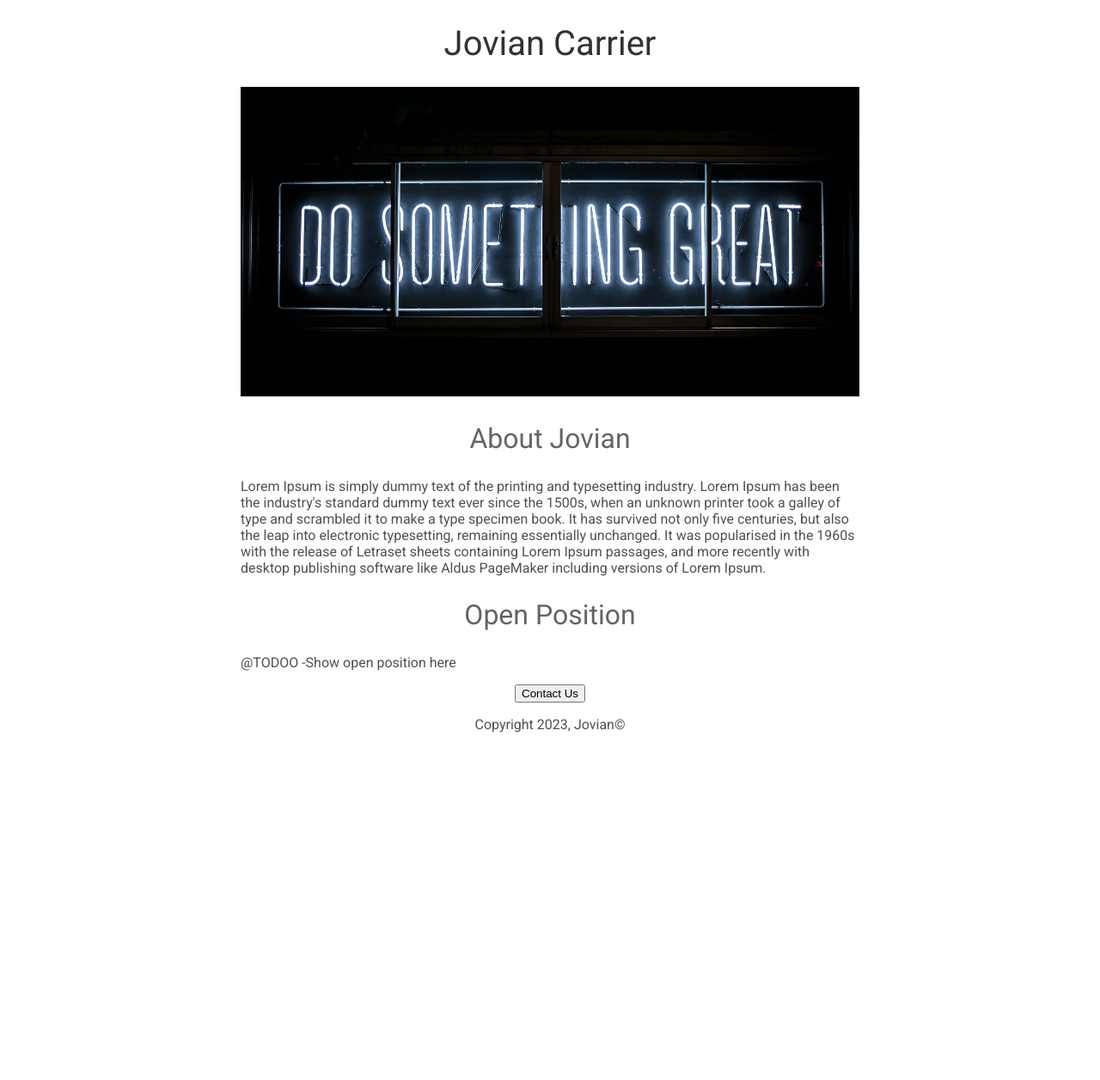
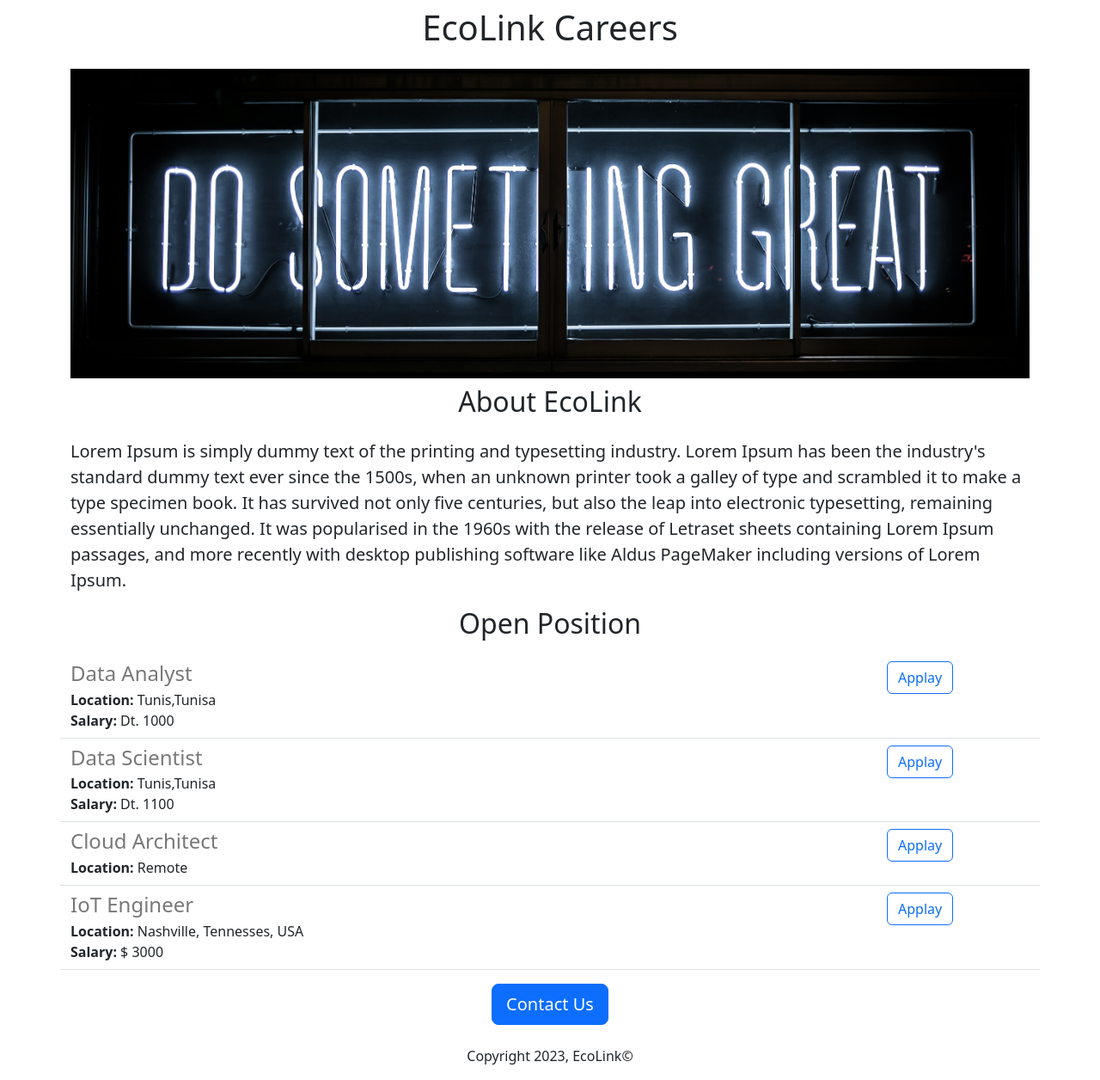
Before and after one commit to SymphorienLipandza/jovian-carreer-website, a Flask app: page / in a window 1280 px wide. Shown: the whole page at 86% size. Before the commit the page ends 852 px from the top, so only its background shows below. Run offline with Flask 2, Linux system fonts and the light colour scheme.

Commit message:
Added some data and flask function

```diff
--- a/app.py
+++ b/app.py
@@ -1,10 +1,38 @@
 #Importing library
-from flask import Flask, render_template
+from flask import Flask, render_template, jsonify
 app = Flask(__name__)
+JOBS = [
+  {
+    'id':1,
+    'title':'Data Analyst',
+    'location':'Tunis,Tunisa',
+    'salary':'Dt. 1000'
+  },
+  {
+    'id':2,
+    'title':'Data Scientist',
+    'location':'Tunis,Tunisa',
+    'salary':'Dt. 1100'
+  },
+  {
+    'id':3,
+    'title':'Cloud Architect',
+    'location':'Remote',
+  },
+  {
+    'id':4,
+    'title':'IoT Engineer',
+    'location':'Nashville, Tennesses, USA',
+    'salary':'$ 3000'
+  }
+]
 @app.route('/')
+def hello_word():
+  return render_template('home.html', jobs=JOBS, company_name="EcoLink")
 
-def hello_word():
-  return render_template('home.html')
+@app.route('/api/jobs')
+def list_jobs():
+  return jsonify(JOBS)
 
 if __name__ == '__main__':
   app.run(host='0.0.0.0', debug=True)
--- a/templates/home.html
+++ b/templates/home.html
@@ -2,56 +2,35 @@
 <html lang="en">
 <head>
   <meta charset="UTF-8">
+  <meta name="viewport" content="width=device-width, initial-scale=1">
+  <link href="https://cdn.jsdelivr.net/npm/bootstrap@5.3.0-alpha1/dist/css/bootstrap.min.css" rel="stylesheet" integrity="sha384-GLhlTQ8iRABdZLl6O3oVMWSktQOp6b7In1Zl3/Jr59b6EGGoI1aFkw7cmDA6j6gD" crossorigin="anonymous">
   <link rel="preconnect" href="https://fonts.googleapis.com">
 <link rel="preconnect" href="https://fonts.gstatic.com" crossorigin>
 <link href="https://fonts.googleapis.com/css2?family=Roboto&display=swap" rel="stylesheet">
-  <title>Jovian Carrier Website</title>
+  <title>{{company_name}} Careers Website</title>
   <style>
-    h1{
-      font-size: 40px;
-      font-family: Roboto;
-      font-weight: normal;
-      color: rgb(50, 50, 50);
-      text-align: center;
-    }
-    #banner {
+    #banner{
+      height:360px;
       width: 100%;
-      height: 360px;
       object-fit: cover;
-    }
-    h2{
-      font-family: Roboto;
-      font-size: 32px;
-      color: rgb(100, 100, 100);
-      text-align: center;
-      font-weight: normal;
-    }
-    p{
-      font-family: Roboto;
-      color: rgb(80, 80, 80);
-    }
-    #container{
-      max-width: 720px;
-      margin: 0 auto;
-    }
-    .body-text{
-      font-display: Roboto;
-      font-size: ;
-      color: rgb(80, 80, 80);
     }
   </style>
 </head>
 <body>
-  <div id="container">
-   <h1>Jovian Carrier</h1>
-   <img id="banner" src="https://jovian-carreer-website.symphorienmalek.repl.co/static/banner.jpg" alt="job offer">
-  <h2> About Jovian</h2>
-  <p class="body-text"> Lorem Ipsum is simply dummy text of the printing and typesetting industry. Lorem Ipsum has been the industry's standard dummy text ever since the 1500s, when an unknown printer took a galley of type and scrambled it to make a type specimen book. It has survived not only five centuries, but also the leap into electronic typesetting, remaining essentially unchanged. It was popularised in the 1960s with the release of Letraset sheets containing Lorem Ipsum passages, and more recently with desktop publishing software like Aldus PageMaker including versions of Lorem Ipsum.</p>
-    <h2>Open Position</h2>
-    <p>@TODOO -Show open position here  </p>
-    <div style="text-align:center">
-      <button>Contact Us</button>
-      <p>Copyright 2023, Jovian&copy;</p>
+  <div class="container">
+   <h1 class="text-center mt-2 mb-4">{{company_name}} Careers</h1>
+   <img id="banner" class="img-fluid" src="https://EcoLink-careers-website.symphorienmalek.repl.co/static/banner.jpg" alt="job offer">
+  <h2 class="text-center mt-2 mb-4"> About EcoLink</h2>
+  <p class="lead"> Lorem Ipsum is simply dummy text of the printing and typesetting industry. Lorem Ipsum has been the industry's standard dummy text ever since the 1500s, when an unknown printer took a galley of type and scrambled it to make a type specimen book. It has survived not only five centuries, but also the leap into electronic typesetting, remaining essentially unchanged. It was popularised in the 1960s with the release of Letraset sheets containing Lorem Ipsum passages, and more recently with desktop publishing software like Aldus PageMaker including versions of Lorem Ipsum.</p>
+    <h2 class="text-center mt-2 mb-4">Open Position</h2>
+    <p>
+      {%for job in jobs %}
+        {% include 'jobitem.html' %}
+      {%endfor %}
+    </p>
+    <div class="text-center">
+      <button class="btn btn-primary btn-lg">Contact Us</button>
+      <p class="mt-4">Copyright 2023, {{company_name}}&copy;</p>
     </div>
   </div>
 </body>
--- /dev/null
+++ b/templates/jobitem.html
@@ -0,0 +1,16 @@
+<div class="mb-2 border-bottom pb-2 row">
+  <div class="col-10">
+    <h4 class="mb-1" style="color:rgb(120,120,120)">{{job['title']}}</h4>
+    <div>
+      <b>Location:</b> {{job['location']}}
+    </div>
+    {% if 'salary' in job %}
+    <div>
+      <b>Salary:</b> {{job['salary']}}
+      </div>
+    {% endif %}
+  </div>
+  <div class="col-2">
+    <button type="button" class="btn btn-outline-primary">Applay</button>
+  </div>
+</div>
```
Also changed, not shown: templates/Job.html (deleted, +0 -12 lines).
